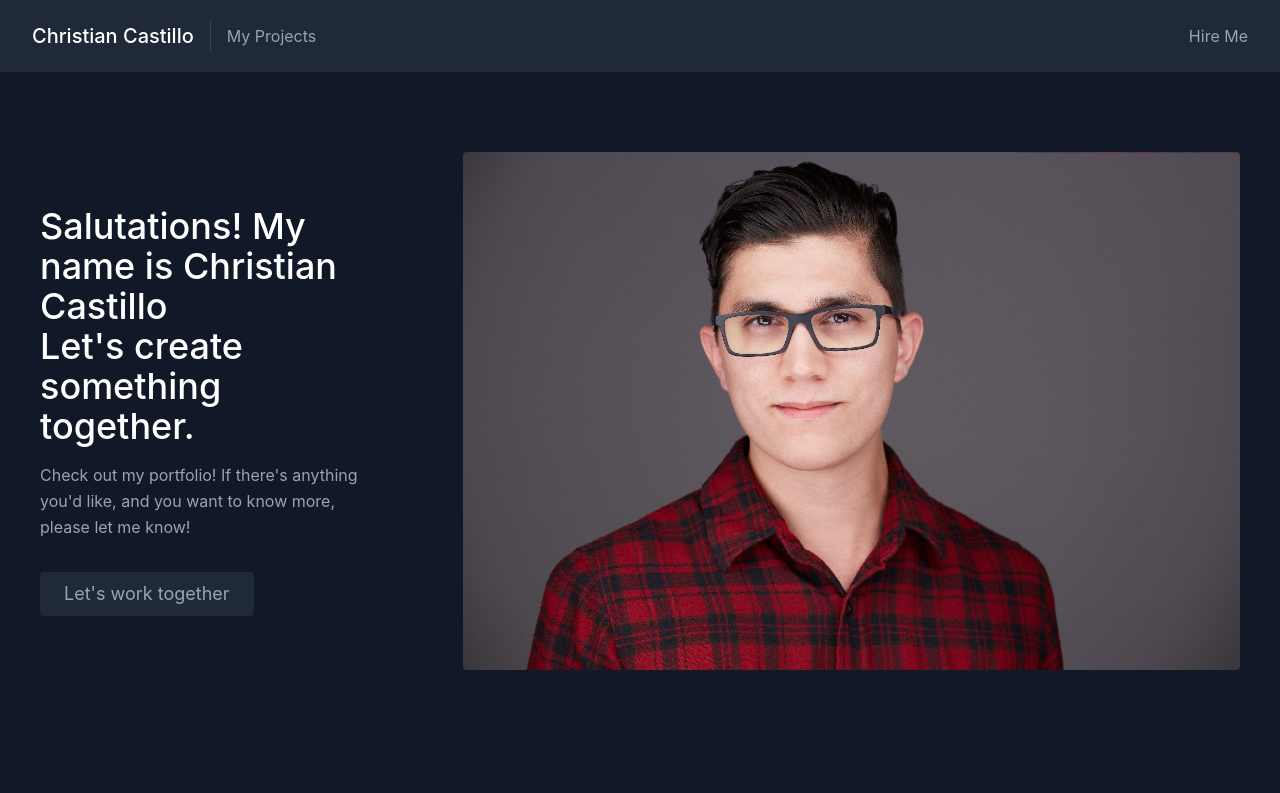
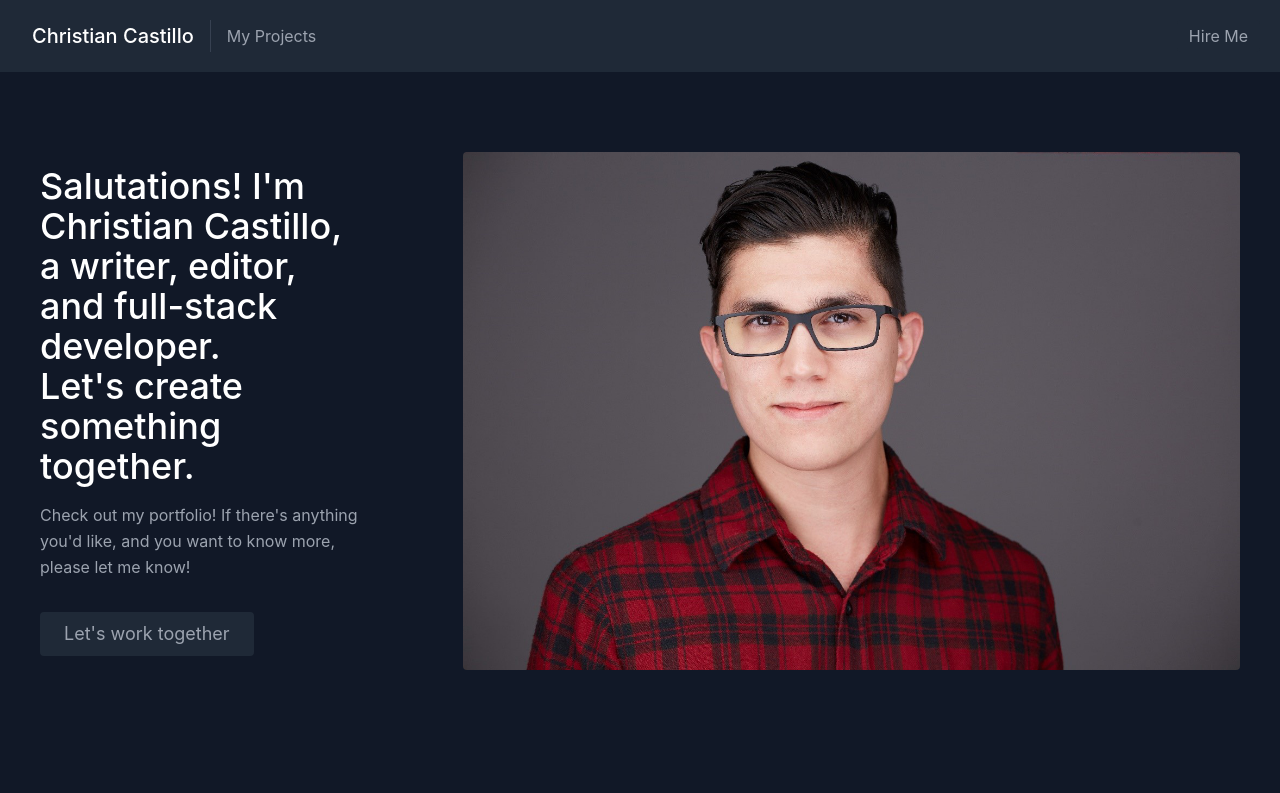
Before and after one commit to chriscast94/christian-portfolio, a React (Create React App) app: page / in a window 1280 px wide. Shown: the top 793 px of the page. Built offline with nearby package versions, Linux system fonts and the light colour scheme.

Commit message:
updated sizing

```diff
--- a/src/components/About.js
+++ b/src/components/About.js
@@ -4,7 +4,7 @@ export default function About() {
             <div className="container mx-auto flex px-10 py-20 md:flex-row flex-col items-center">
                 <div className="lg:flex-grow md:w-1/2 lg:pr-24 md:pr-16 flex flex-col md:items-start md:text-left mb-16 md:mb-0 items-center text-center">
                     <h1 className="title-font sm:text-4xl text 3xl mb-4 font-medium text-white">
-                        Salutations! My name is Christian Castillo
+                        Salutations! I'm Christian Castillo, a writer, editor, and full-stack developer.
                         <br className="hidden lg:inline-block" /> Let's create something together.
                     </h1>
                     <p className="mb-8 leading-relaxed">
@@ -18,7 +18,7 @@ export default function About() {
                         </a>
                     </div>
                 </div>
-                <div className="lg:max-lg lg:w-full md: w-1/2 w5/6">
+                <div className="lg:max-lg lg:w-fit md: w-1/2 w5/6">
                     {/* hero image */}
                     <img className="object-cover object-center rounded" alt="hero" src="../hero.png" />
                 </div>
```
